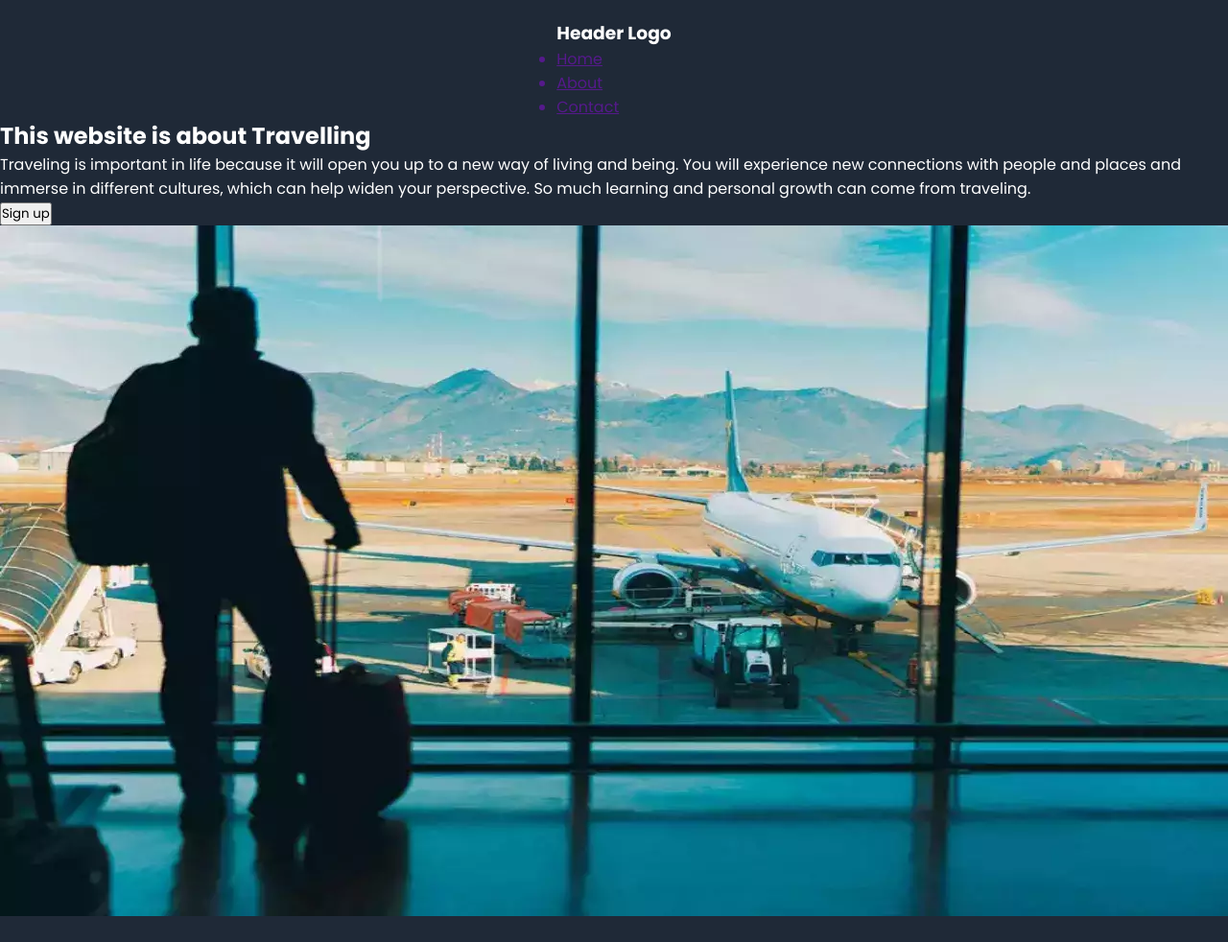
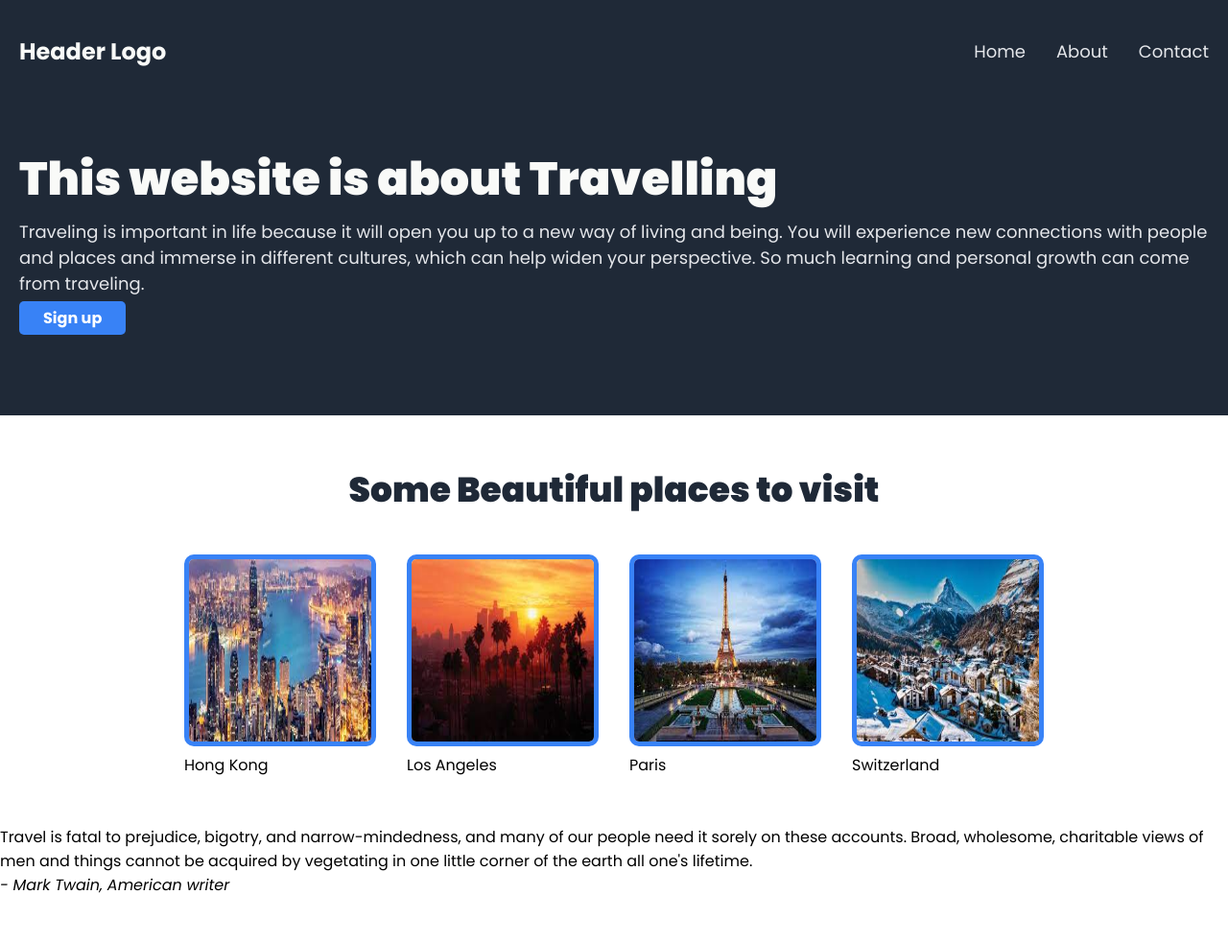
Before and after one commit to Kunal-Saha/Html_Assisgnment_Kunal_wisdmlabs, a plain HTML site: page index.html in a window 1280 px wide. Shown: the whole page at 96% size. After the commit the page ends 935 px from the top, so only its background shows below. Drawn offline with Linux system fonts and the light colour scheme.

Commit message:
Succesfully completed and updated the body

```diff
--- a/index.html
+++ b/index.html
@@ -34,6 +34,47 @@
                 />
             </section>
         </header>
+        <section class="Feature">
+            <h2 class="Feature__header">Some Beautiful places to visit</h2>
+            <div>
+                <div class="Feature__item">
+                    <img
+                    src="Image/Hong Kong.jpeg"
+                    alt=""
+                    />
+                    <figcaption>Hong Kong</figcaption>
+                </div>
+                <div class="Feature__item">
+                    <img
+                        src="Image/Los Angeles.jpeg"
+                        alt=""
+                    />
+                    <figcaption>Los Angeles</figcaption>
+                </div>
+                <div class="Feature__item">
+                    <img
+                    src="Image/Paris.jpeg"
+                    alt=""
+                    />
+                    <figcaption>Paris</figcaption>
+                </div>
+                <div class="Feature__item">
+                    <img
+                    src="Image/Switzerland.jpeg"
+                    alt=""
+                    />
+                    <figcaption>   Switzerland</figcaption>
+                </div>
+            </div>
+        </section>
+        <blockquote class="quote">
+            <p>
+                Travel is fatal to prejudice, bigotry, and narrow-mindedness, and many of our people need it sorely on these accounts.
+                Broad, wholesome, charitable views of men and things cannot be acquired by vegetating in one
+                little corner of the earth all one's lifetime.
+            </p>
+            <cite> - Mark Twain, American writer</cite>
+        </blockquote>
 
     </body>
 </html>
--- a/style.css
+++ b/style.css
@@ -14,3 +14,101 @@ header {
     color : white;
     padding :  20px;
 }
+a {
+    text-decoration: none;
+}
+li {
+    list-style: none;
+}
+ul > a {
+    font-size: 18px;
+    color : #e5e7eb
+}
+
+.Nav__header {
+    font-size: 24px;
+    color: #f9faf8
+}
+
+nav {
+    padding :1em 0;
+    width: 100%;
+    display: flex;
+    align-items: center;
+    justify-content: space-between;
+}
+
+nav > ul {
+    display : flex;
+    gap: 2em;
+}
+
+.Hero {
+    padding: 4rem 0;
+    display : flex;
+    align-items: center;
+    gap : 10px;
+}
+
+.Hero > img {
+    display : none;
+}
+
+.Hero__title {
+    font-size: 48px;
+    font-weight: 900;
+    color : #f9faf8;
+}
+
+
+.Hero__text {
+    padding : 5px 0;
+    font-size: 18px;
+    color: #e5e7eb;
+}
+
+.Signup__button {
+    cursor: pointer;
+    padding :5px 25px;
+    background-color: #3882f6;
+    color: white;
+    border: none;
+    border-radius: 5px;
+    font-weight: bold;
+    font-size: 16px;
+}
+
+.Signup__button:hover{
+    background-color: white;
+    color :#3882f6;
+}
+
+.Feature{
+    display: flex;
+    align-items: center;
+    flex-direction: column;
+    padding: 30px 0;
+}
+
+.Feature__header {
+    font-weight: 900;
+    font-size: 36px;
+    color: #1f2937;
+    padding: 20px;
+}
+
+.Feature > div {
+    display: flex;
+    flex-wrap: wrap;
+    justify-content: space-around;
+    align-items: center;
+    gap: 2rem;
+    padding: 20px 10px;
+}
+
+.Feature__item > img {
+    width: 200px;
+    height: 200px;
+    border-radius:  10px;
+    border: 5px solid #3882f6;
+}
```
